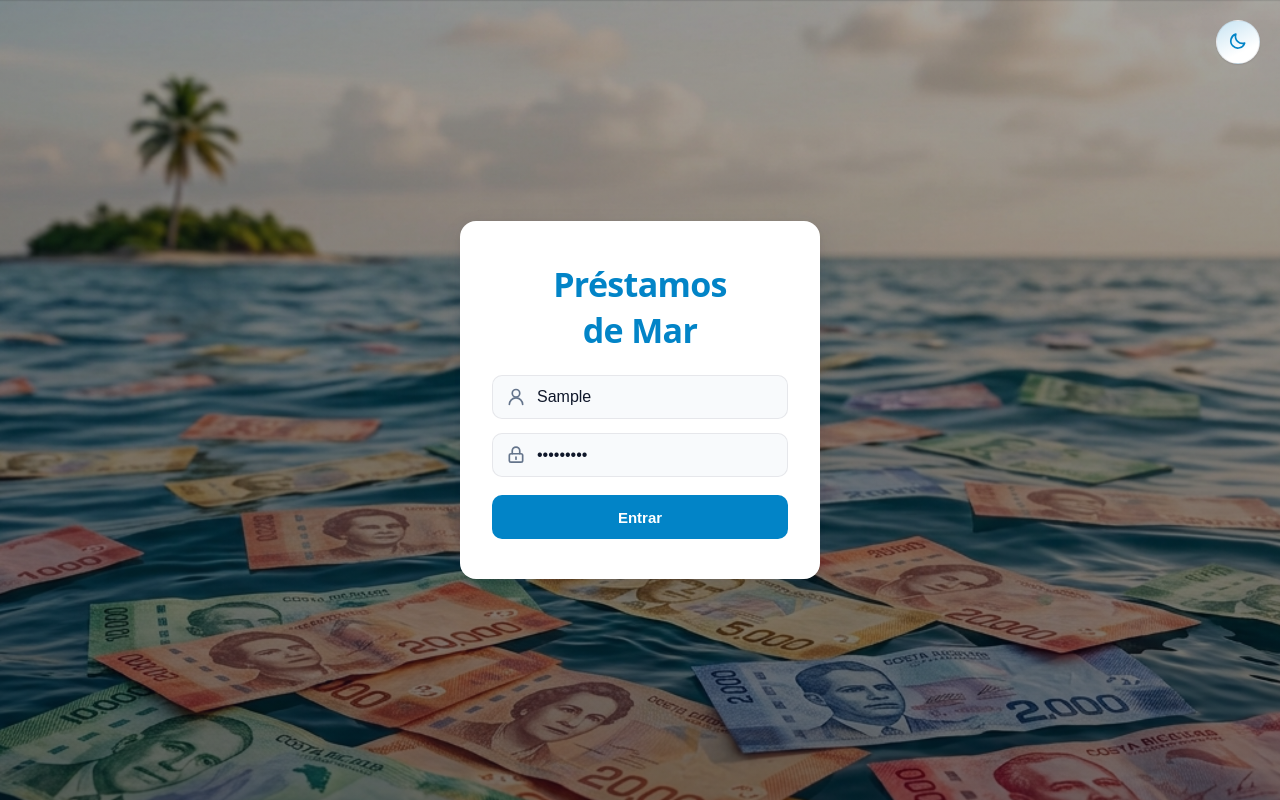
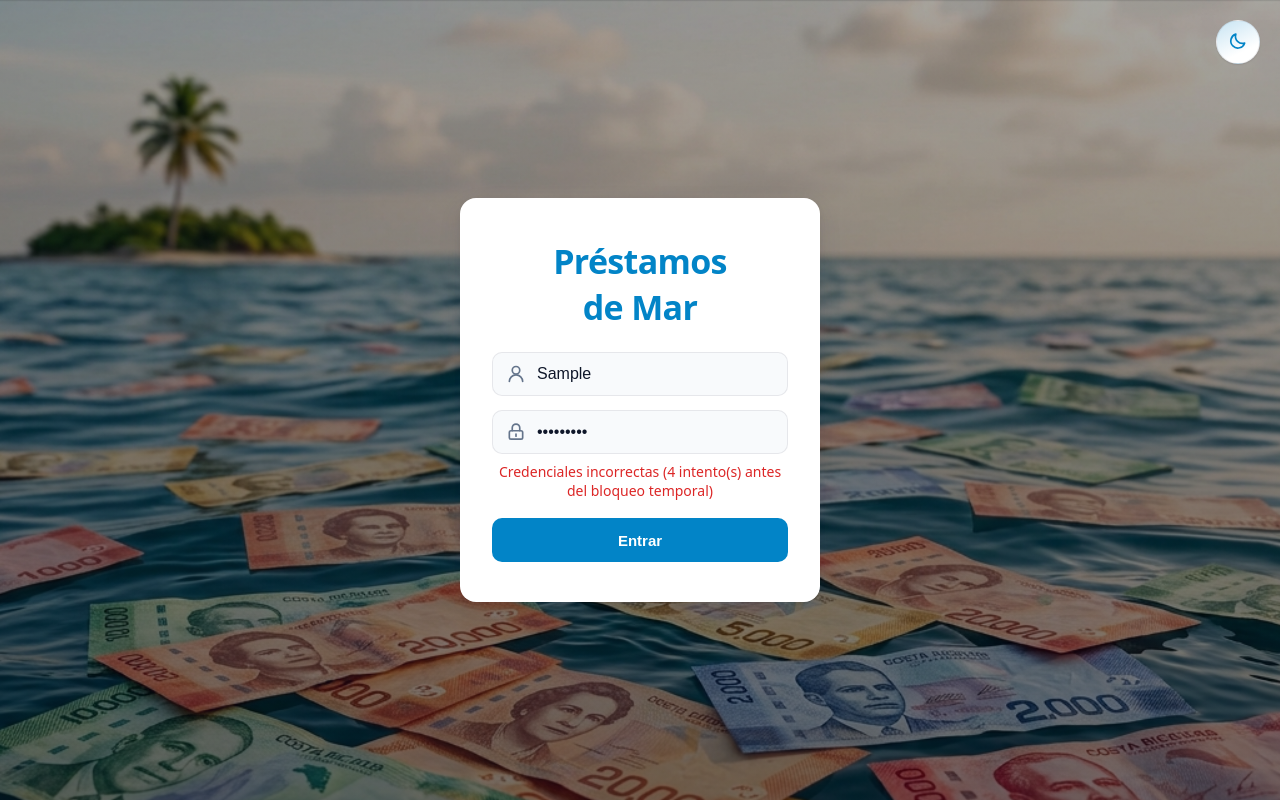
Before and after one commit to LChiza5/Prestamos-de-Mar, a React (Vite) app: page / in a window 1280 px wide. Both pictures are taken after typing "Sample", "Sample123" into the empty fields and a click on the button "Entrar". Built offline with nearby package versions, Linux system fonts and the light colour scheme; no server answers.

Commit message:
Security hardening: update dependencies, validate writes in Firestore rules, add security headers/CSP, login lockout, custom 404, Dependabot

```diff
--- /dev/null
+++ b/public/404.html
@@ -0,0 +1,50 @@
+<!doctype html>
+<html lang="es">
+  <head>
+    <meta charset="UTF-8" />
+    <meta name="viewport" content="width=device-width, initial-scale=1.0" />
+    <title>Página no encontrada — Préstamos de Mar</title>
+    <style>
+      body {
+        margin: 0;
+        min-height: 100vh;
+        display: flex;
+        align-items: center;
+        justify-content: center;
+        font-family: system-ui, -apple-system, "Segoe UI", sans-serif;
+        background: #f8fafc;
+        color: #0f172a;
+        text-align: center;
+        padding: 24px;
+        box-sizing: border-box;
+      }
+      .box {
+        max-width: 360px;
+      }
+      h1 {
+        font-size: 22px;
+        margin-bottom: 8px;
+      }
+      p {
+        color: #64748b;
+        margin-bottom: 20px;
+      }
+      a {
+        display: inline-block;
+        padding: 10px 18px;
+        border-radius: 10px;
+        background: #0284c7;
+        color: #ffffff;
+        text-decoration: none;
+        font-weight: 600;
+      }
+    </style>
+  </head>
+  <body>
+    <div class="box">
+      <h1>Página no encontrada</h1>
+      <p>Esta página no existe en Préstamos de Mar.</p>
+      <a href="/">Volver al inicio</a>
+    </div>
+  </body>
+</html>
--- a/src/components/ClientDetail/ClientDetailScreen.jsx
+++ b/src/components/ClientDetail/ClientDetailScreen.jsx
@@ -103,7 +103,7 @@ export default function ClientDetailScreen({ clientId, clientName, onBack }) {
               ? "Ocultar facturas eliminadas"
               : `Ver facturas eliminadas (${deletedLoans.length})`}
           </button>
-          <p className="muted" style={{ marginTop: 8 }}>
+          <p className="muted deleted-loans-note">
             El historial de abonos de una factura eliminada se conserva aquí
             por si el cliente reclama algo más adelante.
           </p>
--- a/src/components/Login/LoginScreen.css
+++ b/src/components/Login/LoginScreen.css
@@ -78,6 +78,11 @@
   pointer-events: none;
 }
 
+.login-lockout-message {
+  text-align: center;
+  margin: -6px 0 0;
+}
+
 .login-submit-btn {
   width: 100%;
   margin-top: 4px;
--- a/src/components/Login/LoginScreen.jsx
+++ b/src/components/Login/LoginScreen.jsx
@@ -1,19 +1,56 @@
-import { useState } from "react";
+import { useEffect, useState } from "react";
 import { useAuth } from "../../hooks/useAuth";
 import { SunIcon, MoonIcon, UserIcon, LockIcon } from "../icons/Icons";
 import "./LoginScreen.css";
+
+const MAX_ATTEMPTS = 5;
+const LOCKOUT_SECONDS = 30;
 
 export default function LoginScreen({ theme, onToggleTheme }) {
   const { login } = useAuth();
   const [username, setUsername] = useState("");
   const [password, setPassword] = useState("");
+  const [failedAttempts, setFailedAttempts] = useState(0);
+  const [lockedUntil, setLockedUntil] = useState(null);
+  const [secondsLeft, setSecondsLeft] = useState(0);
+
+  // A client-side deterrent against rapid-fire guessing, on top of (not
+  // instead of) Firebase Auth's own server-side abuse protection, which
+  // can't be bypassed just by reloading the page the way this local
+  // lockout can.
+  useEffect(() => {
+    if (!lockedUntil) return;
+    const tick = () => {
+      const remaining = Math.ceil((lockedUntil - Date.now()) / 1000);
+      if (remaining <= 0) {
+        setLockedUntil(null);
+        setFailedAttempts(0);
+        setSecondsLeft(0);
+      } else {
+        setSecondsLeft(remaining);
+      }
+    };
+    tick();
+    const interval = setInterval(tick, 1000);
+    return () => clearInterval(interval);
+  }, [lockedUntil]);
+
+  const isLocked = Boolean(lockedUntil);
 
   const handleLogin = async (e) => {
     e.preventDefault();
+    if (isLocked) return;
     try {
       await login(username, password);
+      setFailedAttempts(0);
     } catch (error) {
-      alert("Credenciales incorrectas");
+      const nextAttempts = failedAttempts + 1;
+      setFailedAttempts(nextAttempts);
+      if (nextAttempts >= MAX_ATTEMPTS) {
+        setLockedUntil(Date.now() + LOCKOUT_SECONDS * 1000);
+      } else {
+        alert("Credenciales incorrectas");
+      }
       console.error(error);
     }
   };
@@ -45,6 +82,7 @@ export default function LoginScreen({ theme, onToggleTheme }) {
             placeholder="Usuario"
             value={username}
             onChange={(e) => setUsername(e.target.value)}
+            disabled={isLocked}
             autoFocus
           />
         </div>
@@ -56,10 +94,24 @@ export default function LoginScreen({ theme, onToggleTheme }) {
             placeholder="Contraseña"
             value={password}
             onChange={(e) => setPassword(e.target.value)}
+            disabled={isLocked}
           />
         </div>
-        <button className="btn login-submit-btn" type="submit">
-          Entrar
+        {isLocked ? (
+          <p className="error login-lockout-message">
+            Demasiados intentos fallidos. Espera {secondsLeft}s para
+            volver a intentar.
+          </p>
+        ) : (
+          failedAttempts > 0 && (
+            <p className="error login-lockout-message">
+              Credenciales incorrectas ({MAX_ATTEMPTS - failedAttempts}{" "}
+              intento(s) antes del bloqueo temporal)
+            </p>
+          )
+        )}
+        <button className="btn login-submit-btn" type="submit" disabled={isLocked}>
+          {isLocked ? `Bloqueado (${secondsLeft}s)` : "Entrar"}
         </button>
       </form>
     </div>
--- a/src/styles/global.css
+++ b/src/styles/global.css
@@ -523,6 +523,10 @@ p {
   font-size: 14px;
 }
 
+.deleted-loans-note {
+  margin-top: 8px;
+}
+
 .empty-state {
   padding: 16px;
   border: 1px dashed var(--surface-border);
```
Also changed, not shown: package.json (+4 -4 lines), vercel.json (added), 2 other files (tests, documents, lock files or other folders).
